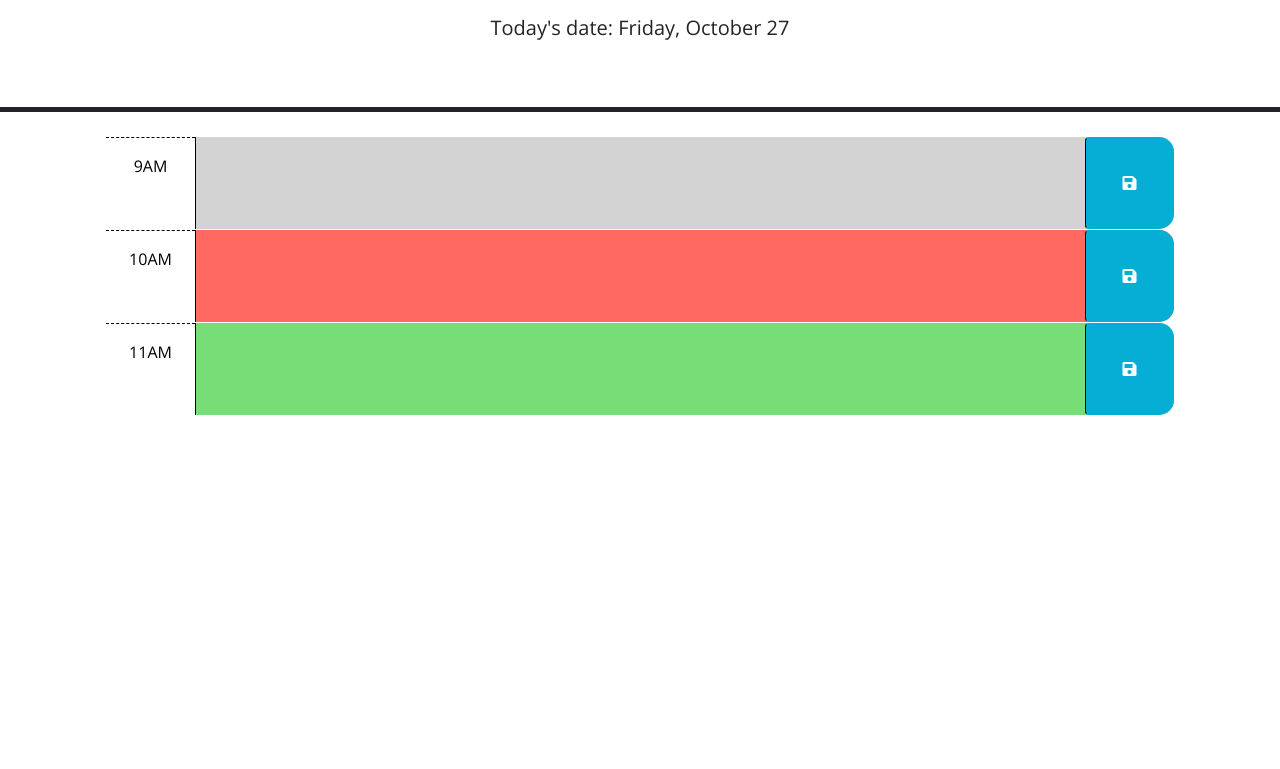
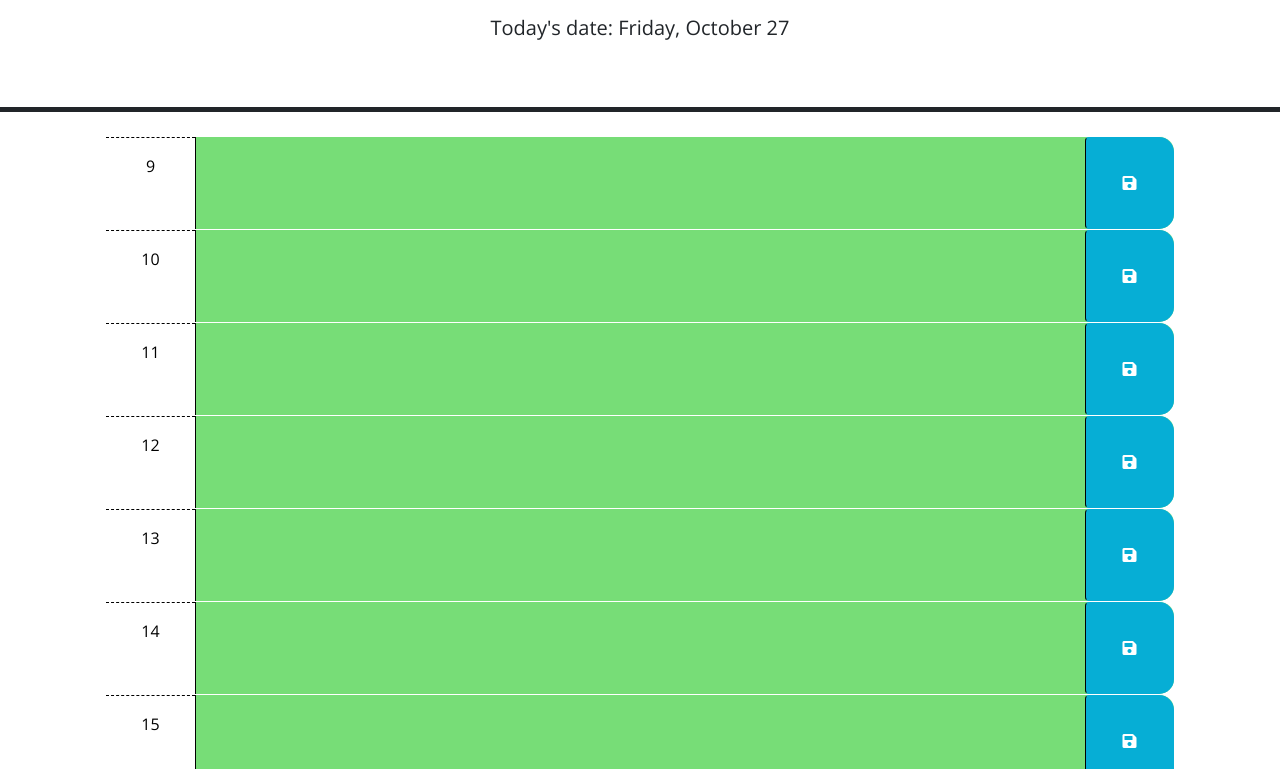
Before and after one commit to ayoleese/thirdPartyPlanner, a plain HTML site: page index.html in a window 1280 px wide. Shown: the part 166-935 px from the top of the page. Before the commit the page ends 800 px from the top, so only its background shows below. Drawn offline with nearby package versions, Linux system fonts and the light colour scheme.

Commit message:
completed

```diff
--- a/Assets/script.js
+++ b/Assets/script.js
@@ -1,30 +1,8 @@
-// console.log('connected');
+const currentTime = parseInt(dayjs().format('HH')); //defines current hour
 
 // Wrap all code that interacts with the DOM in a call to jQuery to ensure that
 // the code isn't run until the browser has finished rendering all the elements
 // in the html.
-
-
-
-
-  // TODO: Add a listener for click events on the save button. This code should
-  // use the id in the containing time-block as a key to save the user input in
-  // local storage. HINT: What does `this` reference in the click listener
-  // function? How can DOM traversal be used to get the "hour-x" id of the
-  // time-block containing the button that was clicked? How might the id be
-  // useful when saving the description in local storage?
-  //
-  //  var saveBtn = document.querySelector('.saveBtn')
-
-  //  console.log(textEl);
-
-
-// saveBtn.addEventListener('click', function(event) {
-//   event.preventDefault();
-//   localStorage.setItem('textArea', JSON.parse.textEl);
-// })
-
-
 
   // TODO: Add code to apply the past, present, or future class to each time
   // block by comparing the id to the current hour. HINTS: How can the id
@@ -32,14 +10,55 @@
   // past, present, and future classes? How can Day.js be used to get the
   // current hour in 24-hour time?
 
-  const currentTime = parseInt(dayjs().format('HH')); //defines current hour
-// console.log(currentTime);
-  function myFunction(word){
-    console.log(word);
+var container = $('#container');
+console.log(container);
+
+$(document).ready(function() {
+  var container = $('#container');
+  var currentTime = dayjs().hour();
+
+  var timeRanges = [];
+
+  for (var i = 9; i < 24; i++) {
+    var timeClass = currentTime > i ? 'past' : currentTime === i ? 'present' : 'future';
+    timeRanges.push({ start: i, label: i, class: timeClass });
+}
+
+  function createTimeBlock(start, label, timeClass) {
+    var timeBlock = $('<div>')
+      .attr('id', 'hour-' + start)
+      .addClass('row time-block ' + timeClass);
+
+    var hourColumn = $('<div>')
+      .addClass('col-2 col-md-1 hour text-center py-3')
+      .text(label);
+
+    var descriptionTextarea = $('<textarea>')
+      .addClass('col-8 col-md-10 description')
+      .attr('rows', '3');
+
+    var saveButton = $('<button>')
+      .addClass('btn saveBtn col-2 col-md-1')
+      .attr('aria-label', 'save')
+      .html('<i class="fas fa-save" aria-hidden="true"></i>');
+
+    timeBlock.append(hourColumn, descriptionTextarea, saveButton);
+    container.append(timeBlock);
   }
 
+  // Loop through time ranges and create time-blocks
+  for (var i = 0; i < timeRanges.length; i++) {
+    var range = timeRanges[i];
+    var timeClass = currentTime > range.start ? 'past' : currentTime === range.start ? 'present' : 'future';
+    createTimeBlock(range.start, range.label, timeClass);
+  }
+});
+
+
+ // TODO: Add a listener for click events on the save button. This code should
   $(function () {
     let allTimeBlock = $('.time-block');
+    // console.log(allTimeBlock);
     allTimeBlock.on('click', '.saveBtn', function(event){
     var timeBlock = event.currentTarget.parentElement;
     var textEl = timeBlock.querySelector('.description');
@@ -50,18 +69,7 @@
     })
 
 
-
-
-
-//   // TODO: Add code to get any user input that was saved in localStorage and set
-//   // the values of the corresponding textarea elements. HINT: How can the id
-//   // attribute of each time-block be used to do this?
-//   for(var i = 9; i < 18; i++) {
-
-//   }
-
-
-})
+});
 
   // TODO: Add code to display the current date in the header of the page.
 // DISPLAYS CURRENT DATE
--- a/index.html
+++ b/index.html
@@ -19,16 +19,17 @@
       rel="stylesheet"
     />
     <link rel="stylesheet" href="./Assets/style.css" />
-    <title>Work Day Scheduler</title>
+    <title>Daily Planner</title>
   </head>
 
   <body>
     <header class="p-5 mb-4 border-5 border-bottom border-dark text-center">
-      <h1 class="display-3">Work Day Scheduler</h1>
+      <h1 class="display-3">Lisa's Planner</h1>
       <p class="lead">A simple calendar app for scheduling your work day</p>
       <p id="currentDay" class="lead"></p>
     </header>
-    <div class="container-lg px-5">
+    <div class="container-lg px-5" id="container">
+
       <!-- Use class for "past", "present", and "future" to apply styles to the
         time-block divs accordingly. The javascript will need to do this by
         adding/removing these classes on each div by comparing the hour in the
@@ -40,31 +41,31 @@
         -->
 
       <!-- Example of a past time block. The "past" class adds a gray background color. -->
-      <div id="hour-9" class="row time-block past">
+      <!-- <div id="hour-9" class="row time-block past">
         <div class="col-2 col-md-1 hour text-center py-3">9AM</div>
         <textarea class="col-8 col-md-10 description" rows="3"> </textarea>
         <button class="btn saveBtn col-2 col-md-1" aria-label="save">
           <i class="fas fa-save" aria-hidden="true"></i>
         </button>
-      </div>
+      </div> -->
 
       <!-- Example of a a present time block. The "present" class adds a red background color. -->
-      <div id="hour-10" class="row time-block present">
+      <!-- <div id="hour-10" class="row time-block present">
         <div class="col-2 col-md-1 hour text-center py-3">10AM</div>
         <textarea class="col-8 col-md-10 description" rows="3"> </textarea>
         <button class="btn saveBtn col-2 col-md-1" aria-label="save">
           <i class="fas fa-save" aria-hidden="true"></i>
         </button>
-      </div>
+      </div> -->
 
       <!-- Example of a future time block. The "future" class adds a green background color. -->
-      <div id="hour-11" class="row time-block future">
+      <!-- <div id="hour-11" class="row time-block future">
         <div class="col-2 col-md-1 hour text-center py-3">11AM</div>
         <textarea class="col-8 col-md-10 description" rows="3"> </textarea>
         <button class="btn saveBtn col-2 col-md-1" aria-label="save">
           <i class="fas fa-save" aria-hidden="true"></i>
         </button>
-      </div>
+      </div> -->
 
     <script src="https://code.jquery.com/jquery-3.4.1.min.js"></script>
     <script
```
